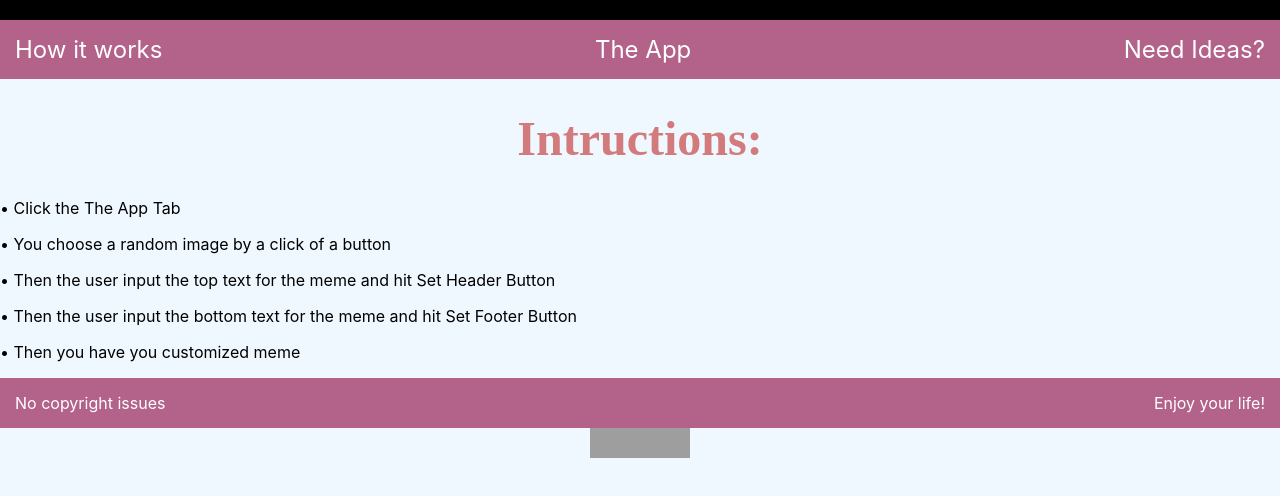
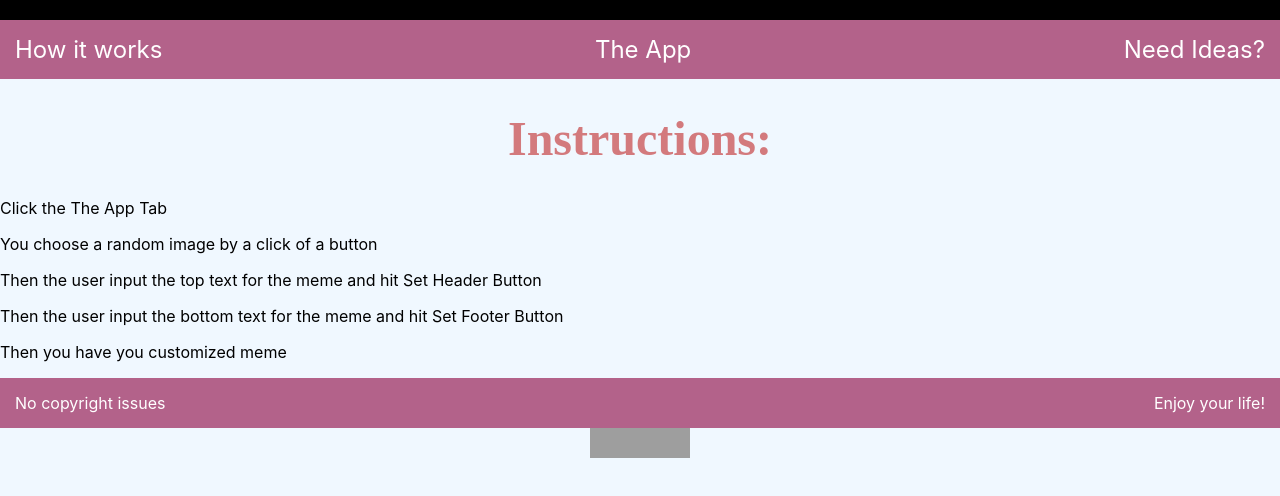
Before and after one commit to hashim46/Project2, a React (Create React App) app: page /about in a window 1280 px wide. Shown: the top 496 px of the page. Built offline with nearby package versions, Linux system fonts and the light colour scheme; grey boxes are pictures that could not be loaded.

Commit message:
typo fixed

```diff
--- a/src/pages/About.js
+++ b/src/pages/About.js
@@ -3,17 +3,17 @@ function About(){
         <div>
 
 
-        <h1> Intructions:</h1>
+        <h1> Instructions:</h1>
 
-        <p>  •  Click the The App Tab  </p>
+        <p>    Click the The App Tab  </p>
 
-        <p> •  You choose a random image by a click of a button</p>
+        <p>   You choose a random image by a click of a button</p>
 
-        <p> •  Then the user input the top text for the meme and hit Set Header Button </p>
+        <p>   Then the user input the top text for the meme and hit Set Header Button </p>
 
-        <p> •  Then the user input the bottom text for the meme and hit Set Footer Button </p>
+        <p>   Then the user input the bottom text for the meme and hit Set Footer Button </p>
 
-        <p> •  Then you have you customized meme  </p>
+        <p>   Then you have you customized meme  </p>
 
 
         </div>
```
